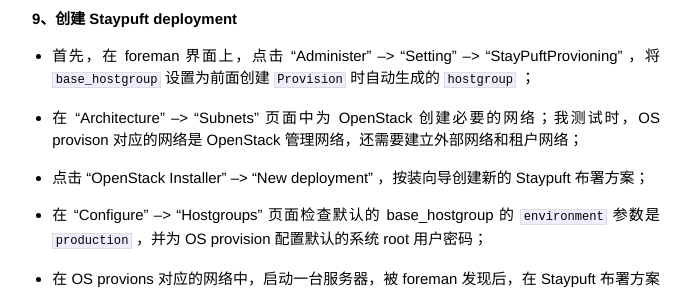
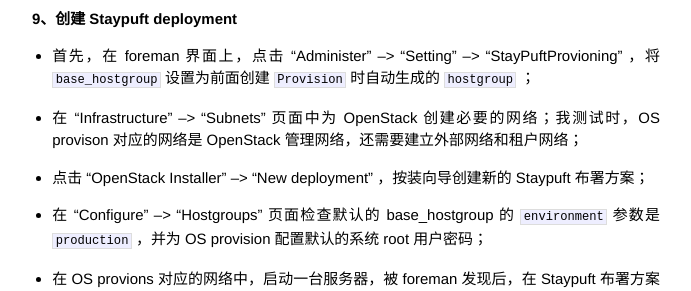
Before and after one commit to zhaochao/zhaochao.github.io, a Jekyll site: the page built from _posts/2015-01-21-Manual-Installation-of-Staypuft.md, in a window 1280 px wide and 900 px high, scrolled down 4550 px. Shown: the part 151-442 px from the top of the window, without its empty margins (294-985 px from the left). Built offline with Jekyll 4.4.1, drawn with Linux system fonts in a browser that asks for light colours; Markdown is read by kramdown in place of the engine named in the settings; some of the changed text lies outside the part shown.

Commit message:
Manual-Installation-of-Staypuft: fix menu text typos, "Architecture" -> "Infrastructure".
Signed-off-by: Zhao Chao <zhaochao1984@gmail.com>

```diff
--- a/_posts/2015-01-21-Manual-Installation-of-Staypuft.md
+++ b/_posts/2015-01-21-Manual-Installation-of-Staypuft.md
@@ -117,7 +117,7 @@
 
 _这里可以把 /etc/puppet/autosign.conf 也修改一下，参见后文 **“遇到的其它问题”**；_
 
-点击 “Architecture” --> “Provisioning Setup” ，然后根据向导创建新的 Provision 。
+点击 “Infrastructure” --> “Provisioning Setup” ，然后根据向导创建新的 Provision 。
 
 一个比较容易出现的问题是，dhcpd 服务启动不成功，原因是我的 foreman OS provision 网络会对应 OpenStack 的管理网络，不会设置网关，所以 dhcpd.conf 里面的 “option routers” 配置项没有具体的值，删除这一行，重启 dhcpd 就行。
 
@@ -203,7 +203,7 @@
 
 * 首先，在 foreman 界面上，点击 “Administer” --> “Setting” --> “StayPuftProvioning” ，将 `base_hostgroup` 设置为前面创建 `Provision` 时自动生成的 `hostgroup` ；
 
-* 在 “Architecture” --> “Subnets” 页面中为 OpenStack 创建必要的网络；我测试时，OS provison 对应的网络是 OpenStack 管理网络，还需要建立外部网络和租户网络；
+* 在 “Infrastructure” --> “Subnets” 页面中为 OpenStack 创建必要的网络；我测试时，OS provison 对应的网络是 OpenStack 管理网络，还需要建立外部网络和租户网络；
 
 * 点击 “OpenStack Installer” --> “New deployment” ，按装向导创建新的 Staypuft 布署方案；
 
```
